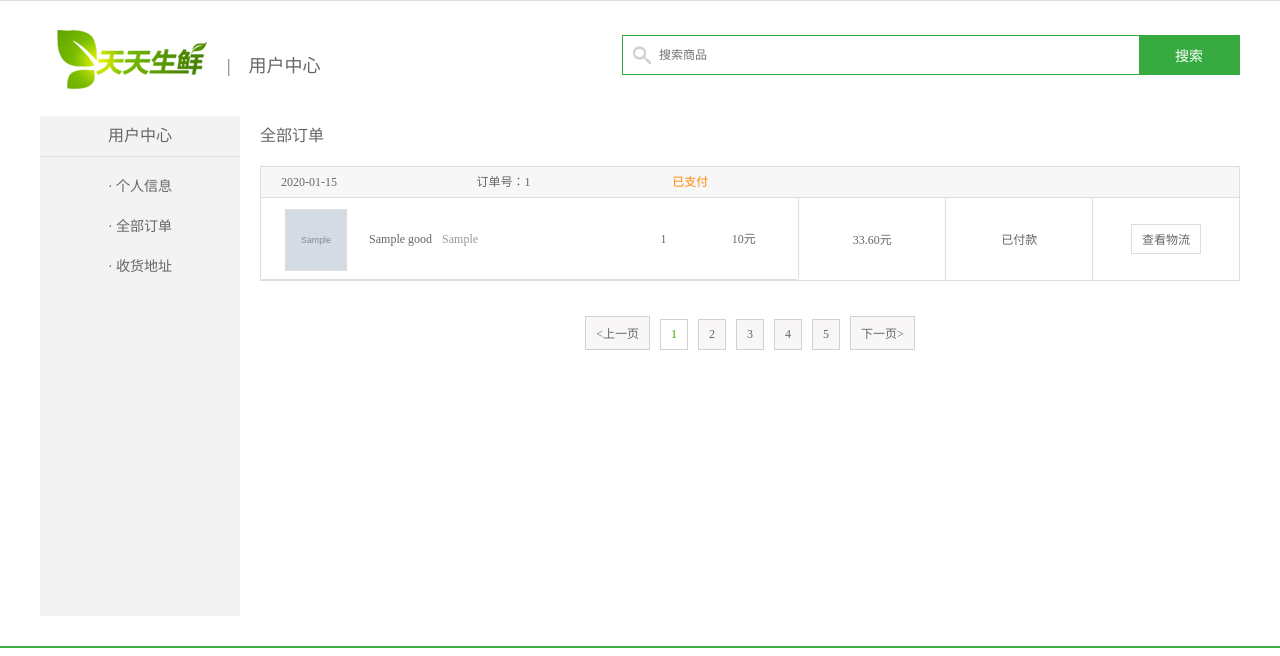
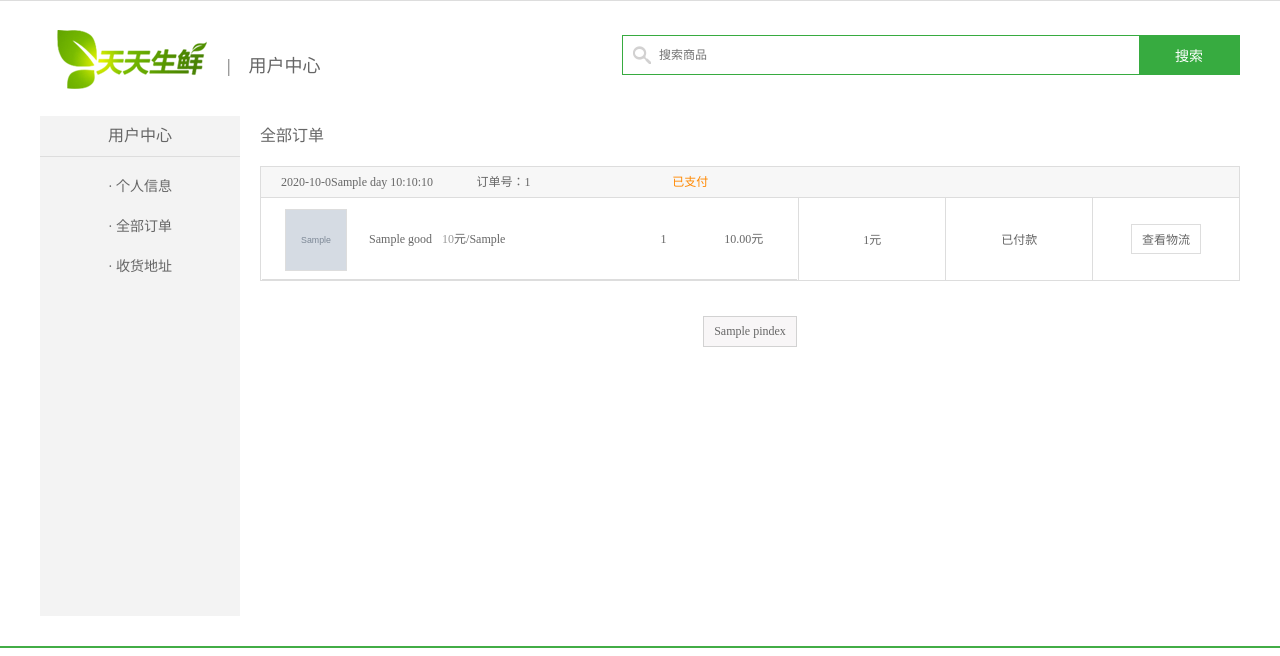
Before and after one commit to zhuchen0310/pytest, a Django app: template df_fruit/templates/user_center_order.html in a window 1280 px wide. Shown: the part 29-685 px from the top of the page. Run offline with Django 3.2, Linux system fonts and the light colour scheme; the template is opened without the code that fills it: most values are stand-ins (such as "Sample title", 1, 10 or a date in 2020); grey boxes marked "Sample" are stand-in pictures.

Commit message:
GameOver!

```diff
--- a/df_fruit/df_user/urls.py
+++ b/df_fruit/df_user/urls.py
@@ -9,7 +9,7 @@ urlpatterns = [
     url(r'^check_user_name_exist/$', views.check_user_name_exist),  # 用户名占用验证
     url(r'^login_check/$', views.login_check),  # 登录验证
     url(r'^$', views.user),  # 显示用户中心
-    url(r'^order/$', views.user_order),  # 显示用户订单
+    url(r'^order/(?P<page_index>\d*)/$', views.user_order),  # 显示用户订单
     url(r'^address/$', views.user_addr),  # 显示用户收货地址
     url(r'^logout/$', views.logout),  # 退出登录
 
--- a/df_fruit/templates/order.html
+++ b/df_fruit/templates/order.html
@@ -156,7 +156,7 @@
 
 				setTimeout(function(){
 					$('.popup_con').fadeOut('fast',function(){
-						window.location.href = '/user/order/';
+						window.location.href = '/user/order/1/';
 					});
 				},3000)
 
--- a/df_fruit/templates/user_center_order.html
+++ b/df_fruit/templates/user_center_order.html
@@ -1,10 +1,42 @@
 {% extends 'base_user_center.html' %}
+{% load staticfiles %}
+{% block topfiles %}
+    <script src="{% static 'js/jquery-1.12.4.min.js' %}"></script>
+    <script>
+    //加载页面
+    $(function () {
+        //获取商品数量
+        $('.order_goods_list').each(function () {
+            var goods_count = $(this).children('.col03').text();
+            var goods_count = parseInt(goods_count);
+            //获取商品价格
+            var goods_price = $(this).find('em').text();
+            var goods_price = parseFloat(goods_price );
+            // 设置小计
+
+            var total_price = goods_price * goods_count;
+            $(this).children('.col04').text(total_price.toFixed(2)+'元');
+
+        })
+
+        $('.order_list_table').each(function () {
+
+        })
+
+
+
+    })
+
+
+
+    </script>
+{% endblock topfiles %}
 {% block right_content %}
 		<div class="right_content clearfix">
 				<h3 class="common_title2">全部订单</h3>
 				{% for order_base in order_basic_list %}
 				<ul class="order_list_th w978 clearfix">
-					<li class="col01">{{ order_base.createtime }}</li>
+					<li class="col01">{{ order_base.createtime|date:"Y-m-0j  H:i:s" }}</li>
 					<li class="col02">订单号：{{ order_base.order_id }}</li>
                     <li class="col02 stress">已支付</li>
 				</ul>
@@ -15,15 +47,17 @@
                                 {% for order_detail in order_base.order_detail_list %}
 								<ul class="order_goods_list clearfix">
 									<li class="col01"><img src="/static/{{ order_detail.img_url }}"></li>
-									<li class="col02">{{ order_detail.goods.goods_name }}<em>{{ order_detail.goods.goods_unite }}</em></li>
+									<li class="col02">{{ order_detail.goods.goods_name }}<em>{{ order_detail.goods.goods_price }}</em>元/{{ order_detail.goods.goods_unite }}</li>
 									<li class="col03">{{ order_detail.goods_count }}</li>
-									<li class="col04">{{ order_detail.goods_price }}元</li>
+									<li class="col04">小计-元</li>
 								</ul>
                                     {% endfor %}
 
 							</td>
-							<td width="15%">33.60元</td>
-							<td width="15%">已付款</td>
+							<td width="15%">{{ order_base.total_price}}元</td>
+
+                            <td width="15%">已付款</td>
+
 							<td width="15%"><a href="#" class="oper_btn">查看物流</a></td>
 						</tr>
 
@@ -32,13 +66,19 @@
              {% endfor %}
 
 				<div class="pagenation">
-					<a href="#"><上一页</a>
-					<a href="#" class="active">1</a>
-					<a href="#">2</a>
-					<a href="#">3</a>
-					<a href="#">4</a>
-					<a href="#">5</a>
-					<a href="#">下一页></a>
+					{% if order_basic_list.has_previous %}
+				    <a href="/user/order/{{ order_basic_list.number|add:-1 }}/">&lt;上一页</a>
+                {% endif %}
+                {% for pindex in pages %}
+                    {% if pindex == order_basic_list.number  %}
+				        <a href="/user/order/{{ pindex }}/" class="active">{{ pindex }}</a>
+                    {% else %}
+                        <a href="/user/order/{{ pindex }}/">{{ pindex }}</a>
+                    {% endif %}
+                {% endfor %}
+                {% if order_basic_list.has_next %}
+				    <a href="/user/order/{{ order_basic_list.number|add:1 }}/">下一页&gt;</a>
+                {% endif %}
 				</div>
 		</div>
 {% endblock right_content %}
```
Also changed, not shown: df_fruit/df_user/views.py (+18 -3 lines), df_fruit/templates/search/search.html (+46 -3 lines), 5 other files.
